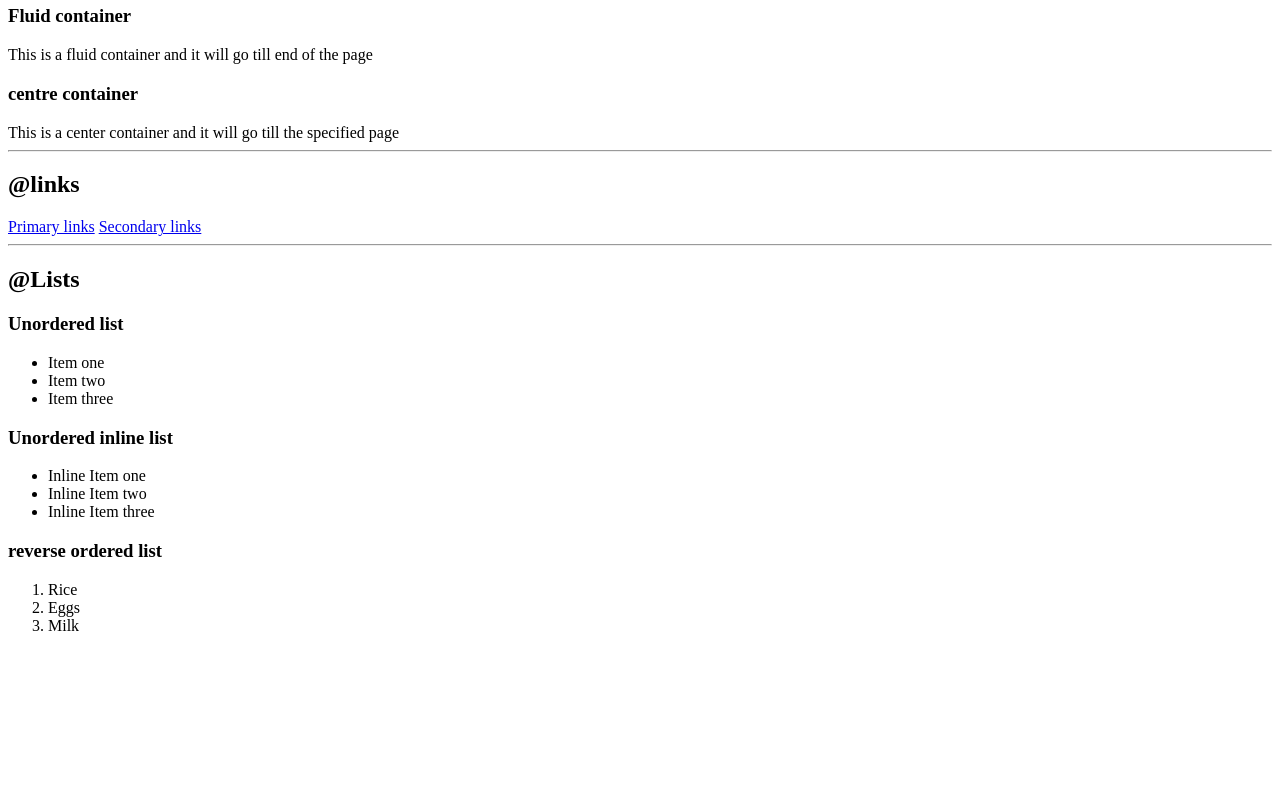
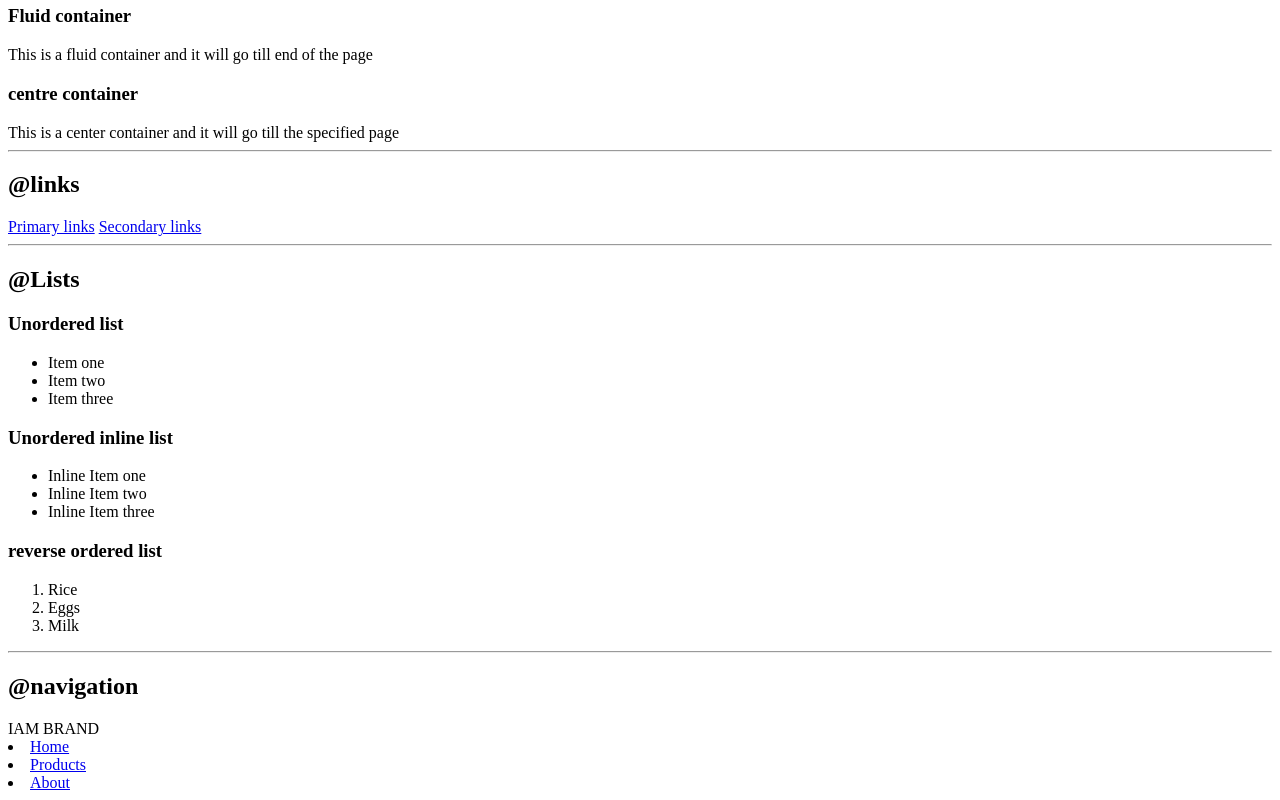
Before and after one commit to zaibunnissa/HTML-CSS-live-lesson, a plain HTML site: page index.html in a window 1280 px wide. Shown: the part 413-1213 px from the top of the page. Before the commit the page ends 1064 px from the top, so only its background shows below. Drawn offline with Linux system fonts and the light colour scheme.

Commit message:
docs:
updated

```diff
--- a/index.html
+++ b/index.html
@@ -52,6 +52,19 @@
     <li>Milk</li>
 </ol>
 
-
+<hr>
+<h2>@navigation</h2>
+<nav>
+<div>IAM BRAND</div>
+    <li>
+        <a href="/">Home</a>
+    </li>
+    <li>
+        <a href="/">Products</a>
+    </li>
+    <li>
+        <a href="/">About</a>
+    </li>
+</nav>
 </body>
 </html>
```
